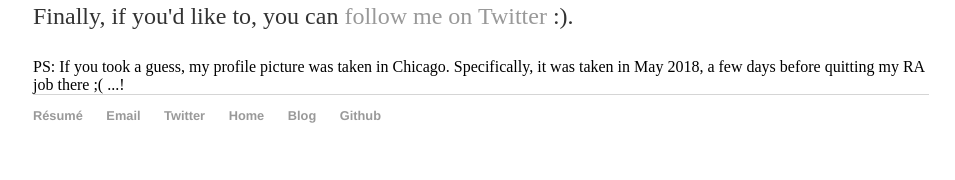
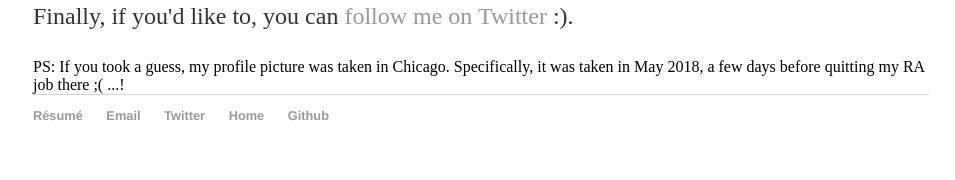
Before and after one commit to christinecai/christinecai.github.io, a Jekyll site: the page built from index.html, in a window 1280 px wide. Shown: the part 1104-1284 px from the top of the page, without its empty margins (159-1114 px from the left). Built offline with Jekyll 4.4.1, drawn with Linux system fonts in a browser that asks for light colours.

Commit message:
Update default.html

```diff
--- a/_layouts/default.html
+++ b/_layouts/default.html
@@ -21,7 +21,6 @@
 			<li><a href="mailto:christine.cai@princeton.edu">Email</a></li>
 			<li><a href="https://twitter.com/Christine_Cai27">Twitter</a></li>
 			<li><a href="https://christinecai.github.io">Home</a></li>
-			<li><a href="https://christinecai.github.io/blog/">Blog</a></li>
         		<li><a href="https://github.com/christinecai">Github</a></li>
 			</ul>
 		</footer>
```
